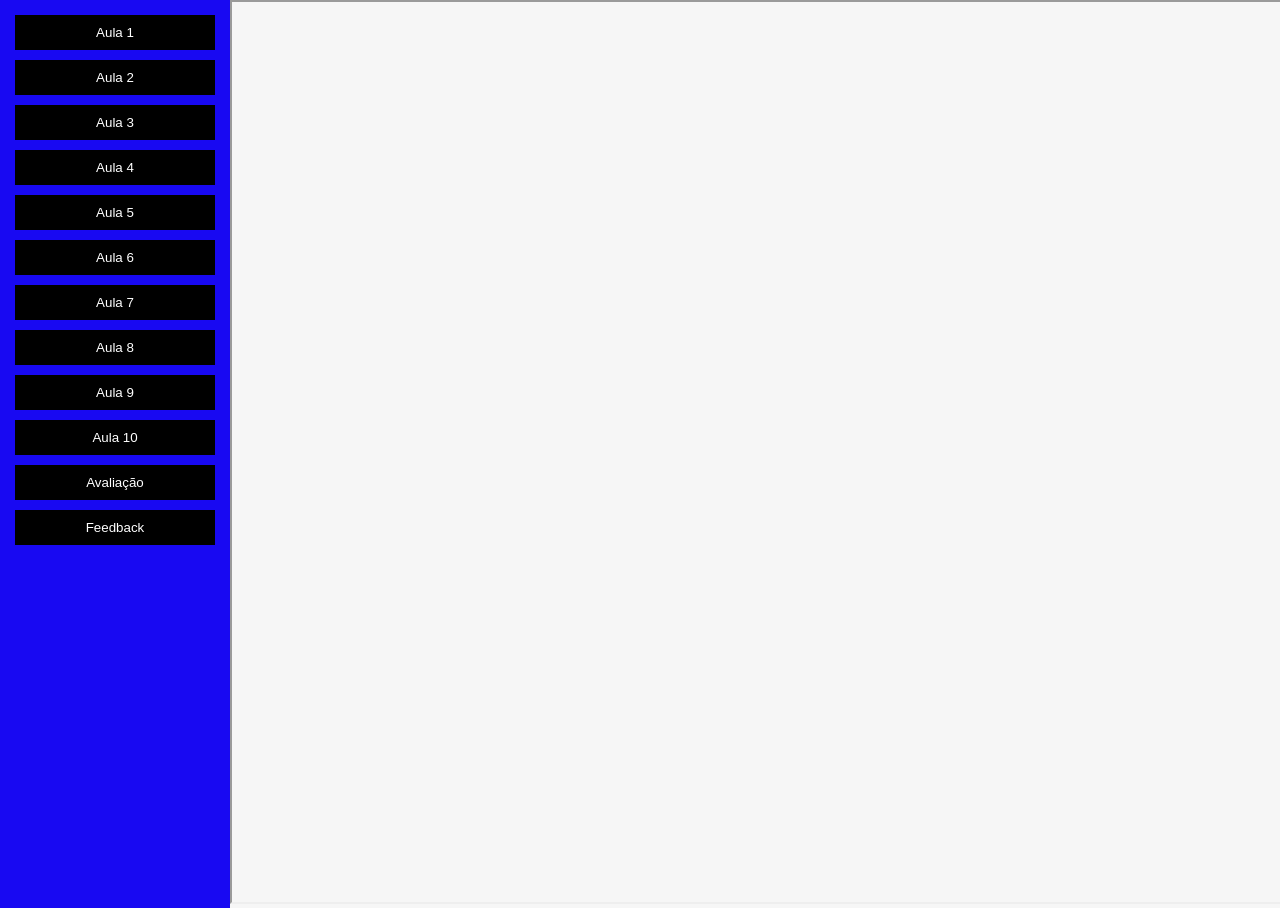
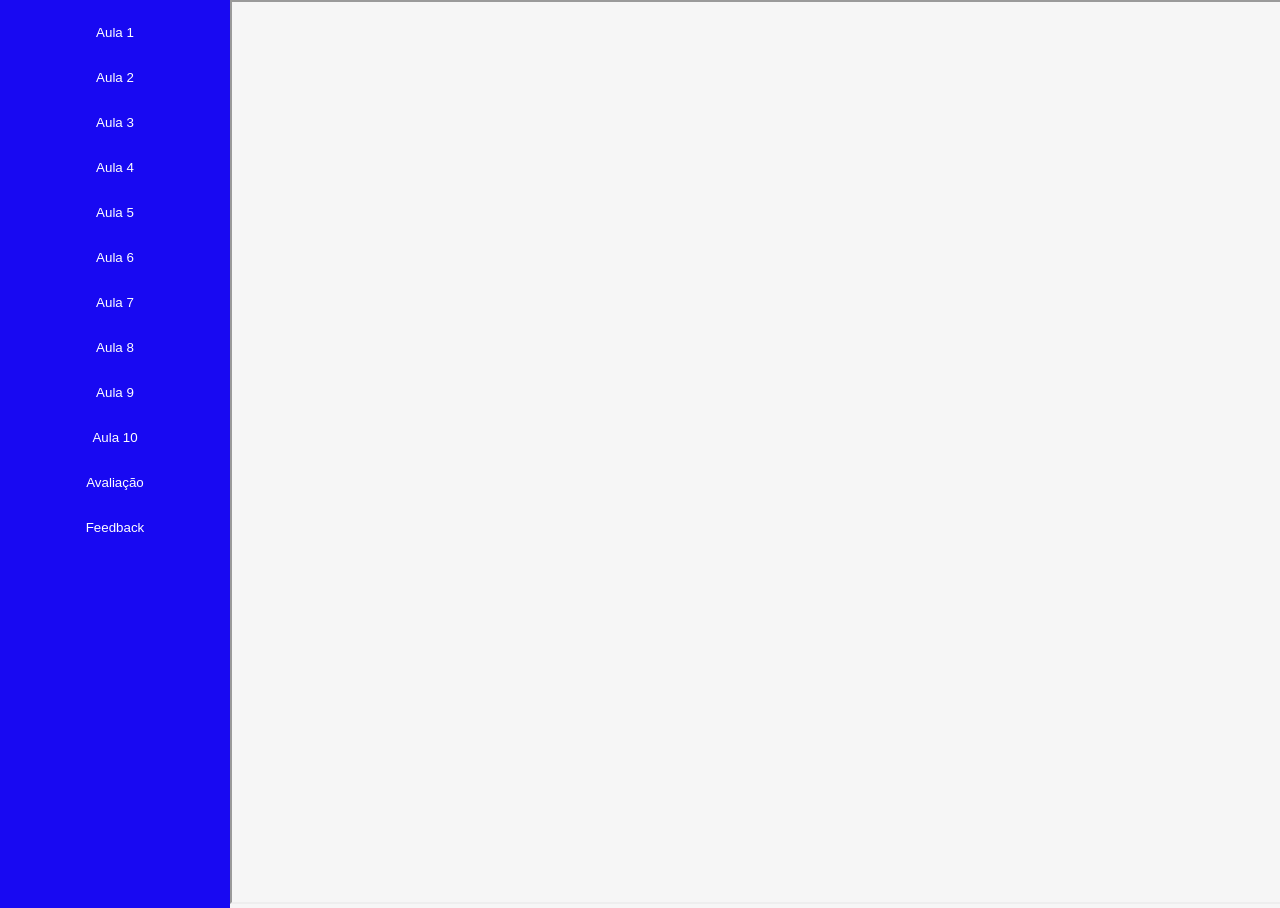
Before and after one commit to FelixPhp/uniselva, a PHP site: page /aulas.html in a window 1280 px wide. Shown: the part 67-975 px from the top of the page. Run offline with PHP 8.4, Linux system fonts and the light colour scheme.

Commit message:
correção de cor

```diff
--- a/css/aulas.css
+++ b/css/aulas.css
@@ -36,7 +36,7 @@ body {
     width: 100%;
     padding: 10px;
     margin-bottom: 10px;
-    background-color: #000000;
+    background-color: #1809f2;
     color: white;
     border: none;
     cursor: pointer;
```
